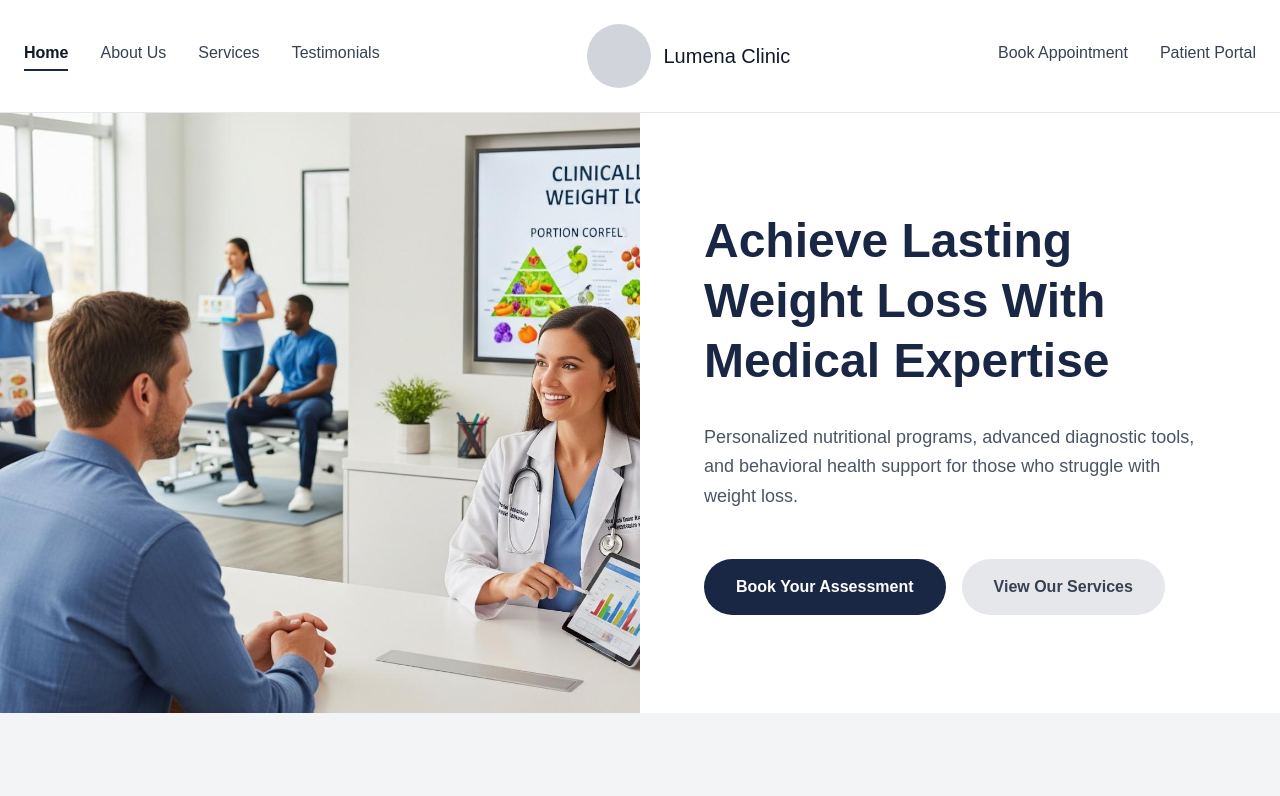
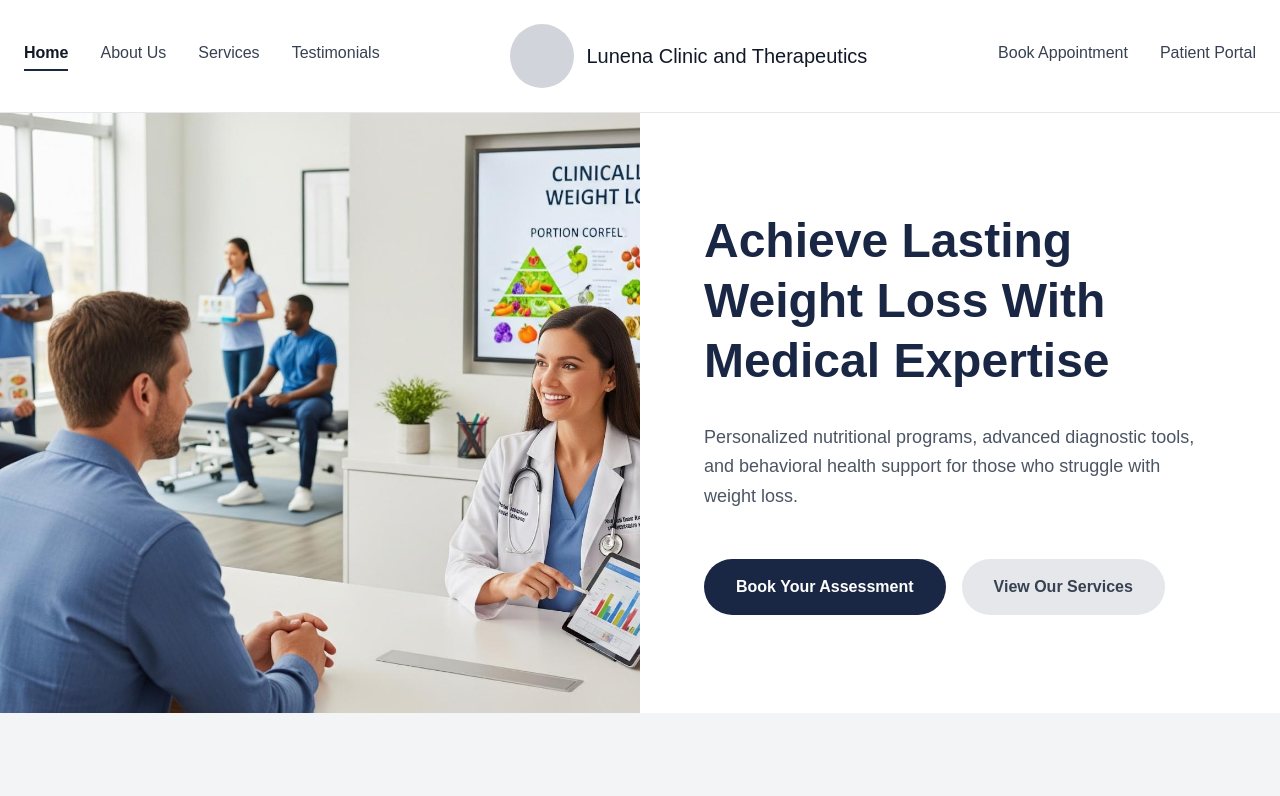
Before and after one commit to JulianApa123/weightLossCenter, a Next.js app: page / in a window 1280 px wide. Shown: the top 796 px of the page. Built offline with nearby package versions, Linux system fonts and the light colour scheme.

Commit message:
Updated all to Lunena Clinic and Therapeutics.

```diff
--- a/app/about/page.tsx
+++ b/app/about/page.tsx
@@ -25,7 +25,7 @@ export default function AboutUs() {
             {/* Center Logo */}
             <Link href="/" className="flex items-center space-x-3">
               <div className="w-16 h-16 bg-gray-300 rounded-full"></div>
-              <span className="text-xl font-medium text-gray-900">Lumena Clinic</span>
+              <span className="text-xl font-medium text-gray-900">Lunena Clinic and Therapeutics</span>
             </Link>
 
             {/* Right Menu Items */}
@@ -41,7 +41,7 @@ export default function AboutUs() {
       <section className="bg-gradient-to-br from-blue-50 to-gray-50 py-20">
         <div className="container mx-auto px-6 text-center animate-fade-in">
           <h1 className="text-5xl font-bold text-[#1a2744] mb-6">
-            About Lumena Clinic
+            About Lunena Clinic and Therapeutics
           </h1>
           <p className="text-xl text-gray-600 max-w-3xl mx-auto">
             Expert medical weight loss care dedicated to your long-term success
@@ -362,7 +362,7 @@ export default function AboutUs() {
             <div>
               <div className="flex items-center space-x-3 mb-4">
                 <div className="w-12 h-12 bg-white rounded-full"></div>
-                <span className="text-xl font-semibold">Lumena Clinic</span>
+                <span className="text-xl font-semibold">Lunena Clinic and Therapeutics</span>
               </div>
               <p className="text-gray-300 text-sm leading-relaxed">
                 Expert medical weight loss solutions for lasting results. Transform your health with our personalized care.
@@ -394,7 +394,7 @@ export default function AboutUs() {
                 </li>
                 <li className="flex items-center">
                   <span className="mr-2">✉️</span>
-                  <a href="mailto:info@lumenaclinic.com" className="hover:text-white transition">info@lumenaclinic.com</a>
+                  <a href="mailto:info@lunenaclinic.com" className="hover:text-white transition">info@lunenaclinic.com</a>
                 </li>
               </ul>
             </div>
@@ -423,7 +423,7 @@ export default function AboutUs() {
           <div className="border-t border-gray-600 pt-8">
             <div className="flex flex-col md:flex-row justify-between items-center gap-4">
               <p className="text-gray-400 text-sm">
-                © 2025 Lumena Clinic Inc. All rights reserved.
+                © 2025 Lunena Clinic and Therapeutics All rights reserved.
               </p>
               <div className="flex gap-6 text-gray-400 text-sm">
                 <a href="#" className="hover:text-white transition">Privacy Policy</a>
--- a/app/appointments/page.tsx
+++ b/app/appointments/page.tsx
@@ -50,7 +50,7 @@ export default function Appointments() {
             {/* Center Logo */}
             <Link href="/" className="flex items-center space-x-3">
               <div className="w-16 h-16 bg-gray-300 rounded-full"></div>
-              <span className="text-xl font-medium text-gray-900">Lumena Clinic</span>
+              <span className="text-xl font-medium text-gray-900">Lunena Clinic and Therapeutics</span>
             </Link>
 
             {/* Right Menu Items */}
@@ -263,8 +263,8 @@ export default function Appointments() {
                     <span className="text-3xl mr-4">✉️</span>
                     <div>
                       <p className="font-semibold mb-1">Email</p>
-                      <a href="mailto:info@lumenaclinic.com" className="text-gray-300 hover:text-white transition">
-                        info@lumenaclinic.com
+                      <a href="mailto:info@lunenaclinic.com" className="text-gray-300 hover:text-white transition">
+                        info@lunenaclinic.com
                       </a>
                     </div>
                   </div>
@@ -346,7 +346,7 @@ export default function Appointments() {
                 allowFullScreen
                 loading="lazy"
                 referrerPolicy="no-referrer-when-downgrade"
-                title="Lumena Clinic Location"
+                title="Lunena Clinic and Therapeutics Location"
               ></iframe>
             </div>
             <div className="mt-6 flex gap-4 justify-center">
@@ -380,7 +380,7 @@ export default function Appointments() {
             <div>
               <div className="flex items-center space-x-3 mb-4">
                 <div className="w-12 h-12 bg-white rounded-full"></div>
-                <span className="text-xl font-semibold">Lumena Clinic</span>
+                <span className="text-xl font-semibold">Lunena Clinic and Therapeutics</span>
               </div>
               <p className="text-gray-300 text-sm leading-relaxed">
                 Expert medical weight loss solutions for lasting results. Transform your health with our personalized care.
@@ -412,7 +412,7 @@ export default function Appointments() {
                 </li>
                 <li className="flex items-center">
                   <span className="mr-2">✉️</span>
-                  <a href="mailto:info@lumenaclinic.com" className="hover:text-white transition">info@lumenaclinic.com</a>
+                  <a href="mailto:info@lunenaclinic.com" className="hover:text-white transition">info@lunenaclinic.com</a>
                 </li>
               </ul>
             </div>
@@ -441,7 +441,7 @@ export default function Appointments() {
           <div className="border-t border-gray-600 pt-8">
             <div className="flex flex-col md:flex-row justify-between items-center gap-4">
               <p className="text-gray-400 text-sm">
-                © 2025 Lumena Clinic Inc. All rights reserved.
+                © 2025 Lunena Clinic and Therapeutics All rights reserved.
               </p>
               <div className="flex gap-6 text-gray-400 text-sm">
                 <a href="#" className="hover:text-white transition">Privacy Policy</a>
--- a/app/page.tsx
+++ b/app/page.tsx
@@ -62,7 +62,7 @@ export default function Home() {
             {/* Center Logo */}
             <div className="flex items-center space-x-3">
               <div className="w-16 h-16 bg-gray-300 rounded-full"></div>
-              <span className="text-xl font-medium text-gray-900">Lumena Clinic</span>
+              <span className="text-xl font-medium text-gray-900">Lunena Clinic and Therapeutics</span>
             </div>
 
             {/* Right Menu Items */}
@@ -569,7 +569,7 @@ export default function Home() {
                 allowFullScreen
                 loading="lazy"
                 referrerPolicy="no-referrer-when-downgrade"
-                title="Lumena Clinic Location"
+                title="Lunena Clinic and Therapeutics Location"
               ></iframe>
             </div>
           </div>
@@ -585,7 +585,7 @@ export default function Home() {
             <div>
               <div className="flex items-center space-x-3 mb-4">
                 <div className="w-12 h-12 bg-white rounded-full"></div>
-                <span className="text-xl font-semibold">Lumena Clinic</span>
+                <span className="text-xl font-semibold">Lunena Clinic and Therapeutics</span>
               </div>
               <p className="text-gray-300 text-sm leading-relaxed">
                 Expert medical weight loss solutions for lasting results. Transform your health with our personalized care.
@@ -617,7 +617,7 @@ export default function Home() {
                 </li>
                 <li className="flex items-center">
                   <span className="mr-2">✉️</span>
-                  <a href="mailto:info@lumenaclinic.com" className="hover:text-white transition">info@lumenaclinic.com</a>
+                  <a href="mailto:info@lunenaclinic.com" className="hover:text-white transition">info@lunenaclinic.com</a>
                 </li>
               </ul>
             </div>
@@ -646,7 +646,7 @@ export default function Home() {
           <div className="border-t border-gray-600 pt-8">
             <div className="flex flex-col md:flex-row justify-between items-center gap-4">
               <p className="text-gray-400 text-sm">
-                © 2025 Lumena Clinic Inc. All rights reserved.
+                © 2025 Lunena Clinic and Therapeutics All rights reserved.
               </p>
               <div className="flex gap-6 text-gray-400 text-sm">
                 <a href="#" className="hover:text-white transition">Privacy Policy</a>
--- a/app/services/page.tsx
+++ b/app/services/page.tsx
@@ -25,7 +25,7 @@ export default function Services() {
             {/* Center Logo */}
             <Link href="/" className="flex items-center space-x-3">
               <div className="w-16 h-16 bg-gray-300 rounded-full"></div>
-              <span className="text-xl font-medium text-gray-900">Lumena Clinic</span>
+              <span className="text-xl font-medium text-gray-900">Lunena Clinic and Therapeutics</span>
             </Link>
 
             {/* Right Menu Items */}
@@ -584,7 +584,7 @@ export default function Services() {
             <div>
               <div className="flex items-center space-x-3 mb-4">
                 <div className="w-12 h-12 bg-white rounded-full"></div>
-                <span className="text-xl font-semibold">Lumena Clinic</span>
+                <span className="text-xl font-semibold">Lunena Clinic and Therapeutics</span>
               </div>
               <p className="text-gray-300 text-sm leading-relaxed">
                 Expert medical weight loss solutions for lasting results. Transform your health with our personalized care.
@@ -616,7 +616,7 @@ export default function Services() {
                 </li>
                 <li className="flex items-center">
                   <span className="mr-2">✉️</span>
-                  <a href="mailto:info@lumenaclinic.com" className="hover:text-white transition">info@lumenaclinic.com</a>
+                  <a href="mailto:info@lunenaclinic.com" className="hover:text-white transition">info@lunenaclinic.com</a>
                 </li>
               </ul>
             </div>
@@ -645,7 +645,7 @@ export default function Services() {
           <div className="border-t border-gray-600 pt-8">
             <div className="flex flex-col md:flex-row justify-between items-center gap-4">
               <p className="text-gray-400 text-sm">
-                © 2025 Lumena Clinic Inc. All rights reserved.
+                © 2025 Lunena Clinic and Therapeutics All rights reserved.
               </p>
               <div className="flex gap-6 text-gray-400 text-sm">
                 <a href="#" className="hover:text-white transition">Privacy Policy</a>
--- a/app/testimonials/page.tsx
+++ b/app/testimonials/page.tsx
@@ -25,7 +25,7 @@ export default function Testimonials() {
             {/* Center Logo */}
             <Link href="/" className="flex items-center space-x-3">
               <div className="w-16 h-16 bg-gray-300 rounded-full"></div>
-              <span className="text-xl font-medium text-gray-900">Lumena Clinic</span>
+              <span className="text-xl font-medium text-gray-900">Lunena Clinic and Therapeutics</span>
             </Link>
 
             {/* Right Menu Items */}
@@ -266,7 +266,7 @@ export default function Testimonials() {
             <div>
               <div className="flex items-center space-x-3 mb-4">
                 <div className="w-12 h-12 bg-white rounded-full"></div>
-                <span className="text-xl font-semibold">Lumena Clinic</span>
+                <span className="text-xl font-semibold">Lunena Clinic and Therapeutics</span>
               </div>
               <p className="text-gray-300 text-sm leading-relaxed">
                 Expert medical weight loss solutions for lasting results. Transform your health with our personalized care.
@@ -298,7 +298,7 @@ export default function Testimonials() {
                 </li>
                 <li className="flex items-center">
                   <span className="mr-2">✉️</span>
-                  <a href="mailto:info@lumenaclinic.com" className="hover:text-white transition">info@lumenaclinic.com</a>
+                  <a href="mailto:info@lunenaclinic.com" className="hover:text-white transition">info@lunenaclinic.com</a>
                 </li>
               </ul>
             </div>
@@ -327,7 +327,7 @@ export default function Testimonials() {
           <div className="border-t border-gray-600 pt-8">
             <div className="flex flex-col md:flex-row justify-between items-center gap-4">
               <p className="text-gray-400 text-sm">
-                © 2025 Lumena Clinic Inc. All rights reserved.
+                © 2025 Lunena Clinic and Therapeutics All rights reserved.
               </p>
               <div className="flex gap-6 text-gray-400 text-sm">
                 <a href="#" className="hover:text-white transition">Privacy Policy</a>
```
